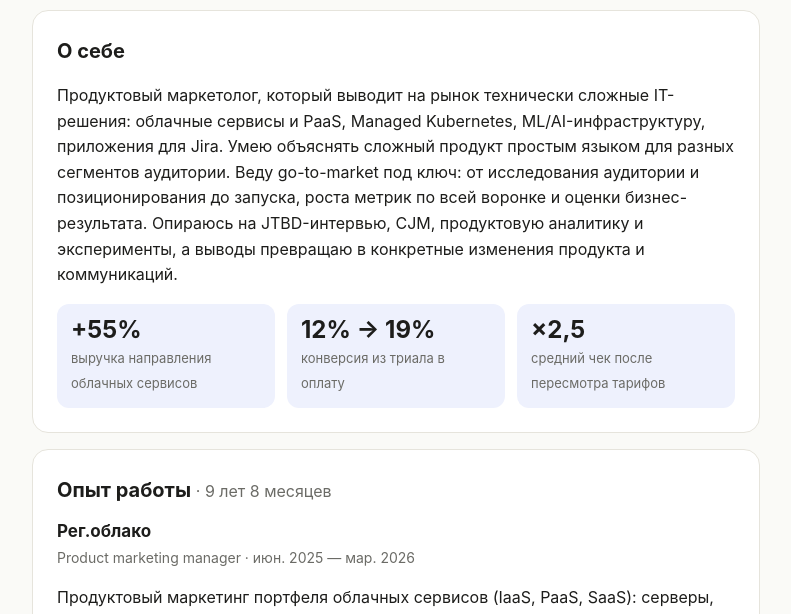
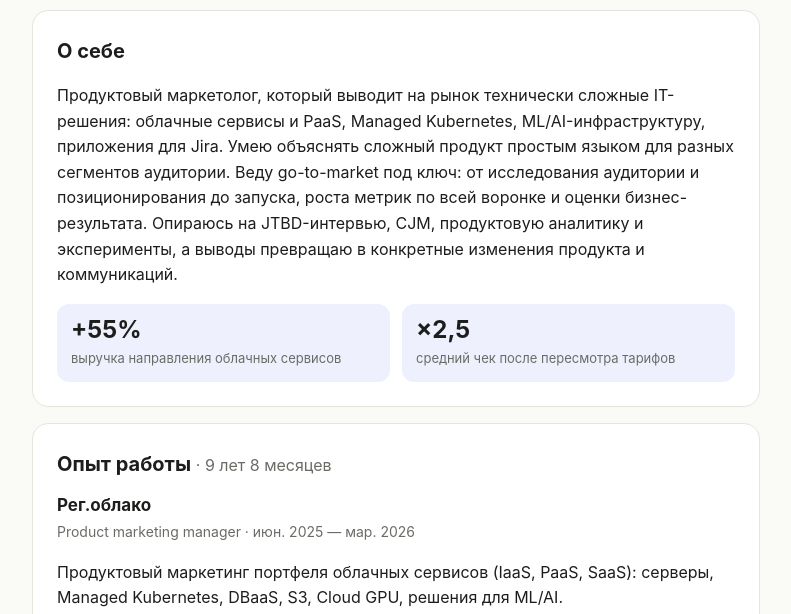
Before and after one commit to Dbelokon-cpu/resume, a plain HTML site: page index.html in a window 1280 px wide. Shown: the part 186-800 px from the top of the page, without its empty margins (244-1035 px from the left). Drawn offline with Linux system fonts and the light colour scheme.

Commit message:
Remove trial-to-paid stat card

```diff
--- a/index.html
+++ b/index.html
@@ -58,7 +58,6 @@ dd{margin:0}
   <p>Продуктовый маркетолог, который выводит на рынок технически сложные IT-решения: облачные сервисы и PaaS, Managed Kubernetes, ML/AI-инфраструктуру, приложения для Jira. Умею объяснять сложный продукт простым языком для разных сегментов аудитории. Веду go-to-market под ключ: от исследования аудитории и позиционирования до запуска, роста метрик по всей воронке и оценки бизнес-результата. Опираюсь на JTBD-интервью, CJM, продуктовую аналитику и эксперименты, а выводы превращаю в конкретные изменения продукта и коммуникаций.</p>
   <div class="stats">
     <div class="stat"><b>+55%</b><span>выручка направления облачных сервисов</span></div>
-    <div class="stat"><b>12% → 19%</b><span>конверсия из триала в оплату</span></div>
     <div class="stat"><b>×2,5</b><span>средний чек после пересмотра тарифов</span></div>
   </div>
 </section>
```
